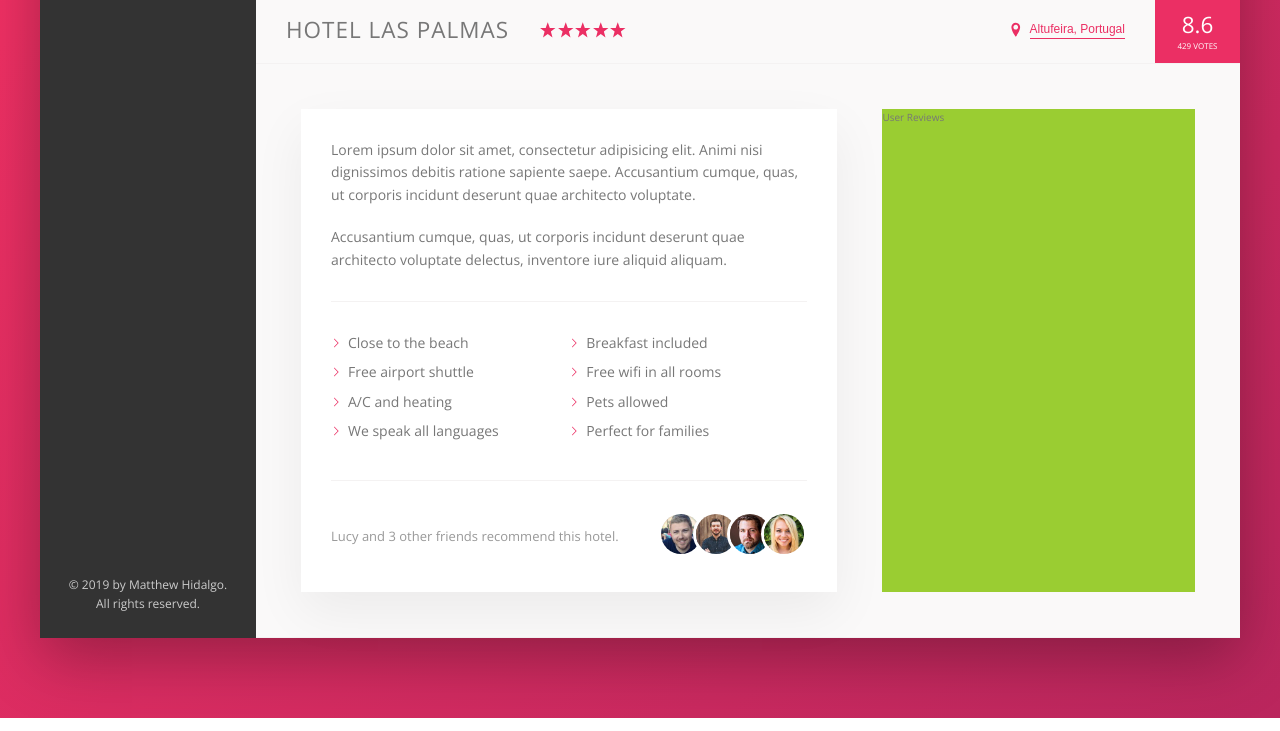
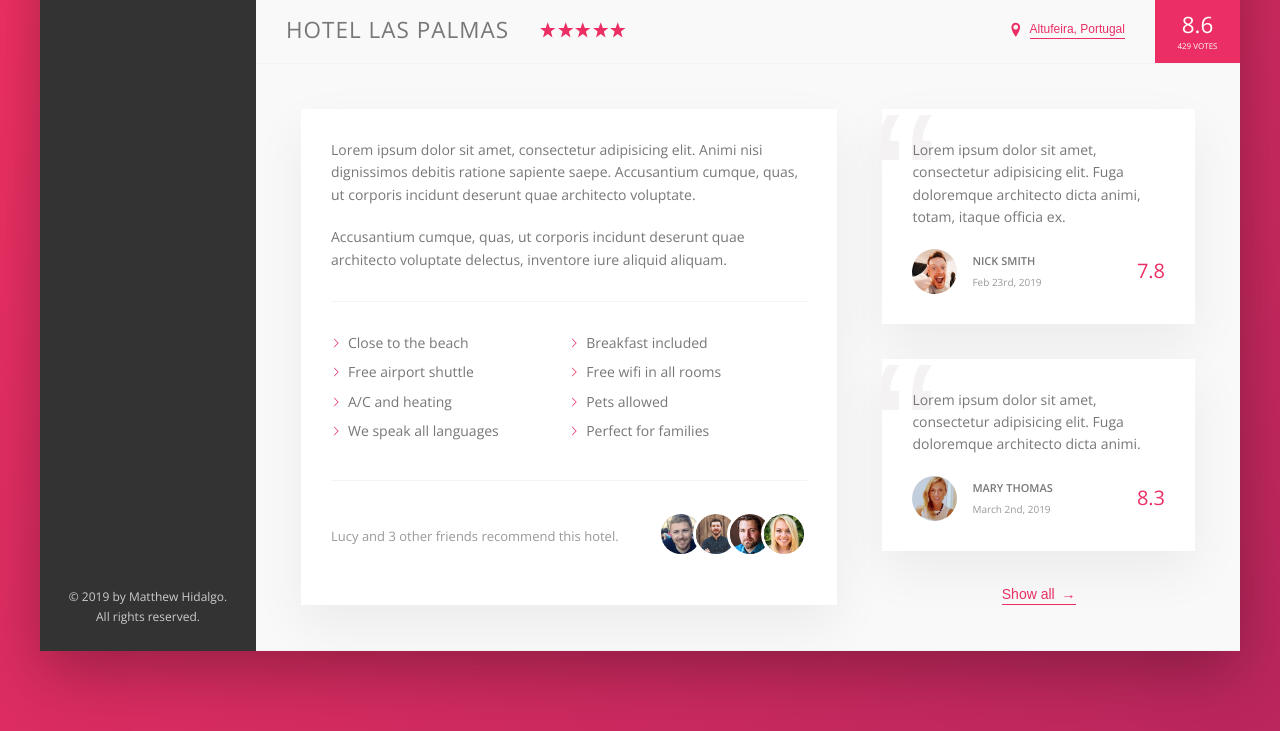
Before and after one commit to mhidalgo83/advanced-css, a website: page index.html in a window 1280 px wide. Shown: the part 538-1269 px from the top of the page. Drawn offline with nearby package versions, Linux system fonts and the light colour scheme.

Commit message:
user reviews finished

```diff
--- a/index.html
+++ b/index.html
@@ -180,9 +180,48 @@
                 </div>
               </div>
             </div>
-            <div class="user-reviews">
-              User Reviews
-            </div>
+            <figure class="user-reviews">
+              <figure class="review">
+                <blockquote class="review__text">
+                  Lorem ipsum dolor sit amet, consectetur adipisicing elit. Fuga
+                  doloremque architecto dicta animi, totam, itaque officia ex.
+                </blockquote>
+                <figcaption class="review__user">
+                  <img
+                    src="img/user-1.jpg"
+                    alt="User 1"
+                    class="review__photo"
+                  />
+                  <div class="review__user-box">
+                    <p class="review__user-name">Nick Smith</p>
+                    <p class="review__user-date">Feb 23rd, 2019</p>
+                  </div>
+                  <div class="review__rating">7.8</div>
+                </figcaption>
+              </figure>
+              <figure class="review">
+                <blockquote class="review__text">
+                  Lorem ipsum dolor sit amet, consectetur adipisicing elit. Fuga
+                  doloremque architecto dicta animi.
+                </blockquote>
+                <figcaption class="review__user">
+                  <img
+                    src="img/user-2.jpg"
+                    alt="User 2"
+                    class="review__photo"
+                  />
+                  <div class="review__user-box">
+                    <p class="review__user-name">Mary Thomas</p>
+                    <p class="review__user-date">March 2nd, 2019</p>
+                  </div>
+                  <div class="review__rating">8.3</div>
+                </figcaption>
+              </figure>
+              <button class="btn-inline">
+                Show all
+                <span>&rarr;</span>
+              </button>
+            </figure>
           </div>
         </main>
       </div>
--- a/sass/_components.scss
+++ b/sass/_components.scss
@@ -268,7 +268,20 @@
   cursor: pointer;
   transition: all 0.2s;
 
+  & span {
+    margin-left: 3px;
+    transition: margin-left 0.2s;
+    align-self: center;
+  }
+
   &:hover {
+    color: var(--color-grey-dark-2);
+    span {
+      margin-left: 8px;
+    }
+  }
+
+  &:focus {
     color: var(--color-grey-dark-1);
     outline: none;
     animation: pulsate 1s infinite;
@@ -355,3 +368,66 @@
     }
   }
 }
+
+//////////////////
+//REVIEW
+
+.review {
+  background-color: #fff;
+  box-shadow: var(--shadow-light);
+  padding: 3rem;
+  margin-bottom: 3.5rem;
+  position: relative;
+  overflow: hidden;
+
+  &__text {
+    margin-bottom: 2rem;
+    z-index: 10;
+    position: relative;
+  }
+
+  &__user {
+    display: flex;
+    align-items: center;
+  }
+
+  &__photo {
+    height: 4.5rem;
+    width: 4.5rem;
+    border-radius: 50%;
+    margin-right: 1.5rem;
+  }
+
+  &__user-box {
+    margin-right: auto;
+  }
+
+  &__user-name {
+    text-transform: uppercase;
+    font-weight: 600;
+    font-size: 1.1rem;
+    margin-bottom: 0.4rem;
+  }
+
+  &__user-date {
+    font-size: 1rem;
+    color: var(--color-grey-dark-3);
+  }
+
+  &__rating {
+    color: var(--color-primary);
+    font-size: 2rem;
+  }
+
+  &::before {
+    content: "\201C";
+    position: absolute;
+    top: -2.5rem;
+    left: -1rem;
+    font-family: sans-serif;
+    font-size: 20rem;
+    color: var(--color-grey-light-2);
+    line-height: 1;
+    z-index: 1;
+  }
+}
--- a/sass/_layout.scss
+++ b/sass/_layout.scss
@@ -33,6 +33,7 @@
 }
 
 .detail {
+  font-size: 1.4rem;
   display: flex;
   padding: 4.5rem;
   background-color: var(--color-grey-light-1);
@@ -40,7 +41,6 @@
 }
 
 .description {
-  font-size: 1.4rem;
   background-color: #fff;
   flex: 0 0 60%;
   margin-right: 4.5rem;
@@ -49,6 +49,8 @@
 }
 
 .user-reviews {
-  background-color: yellowgreen;
   flex: 1;
+  display: flex;
+  flex-direction: column;
+  align-items: center;
 }
```
Also changed, not shown: css/main.css, 1 other file.
